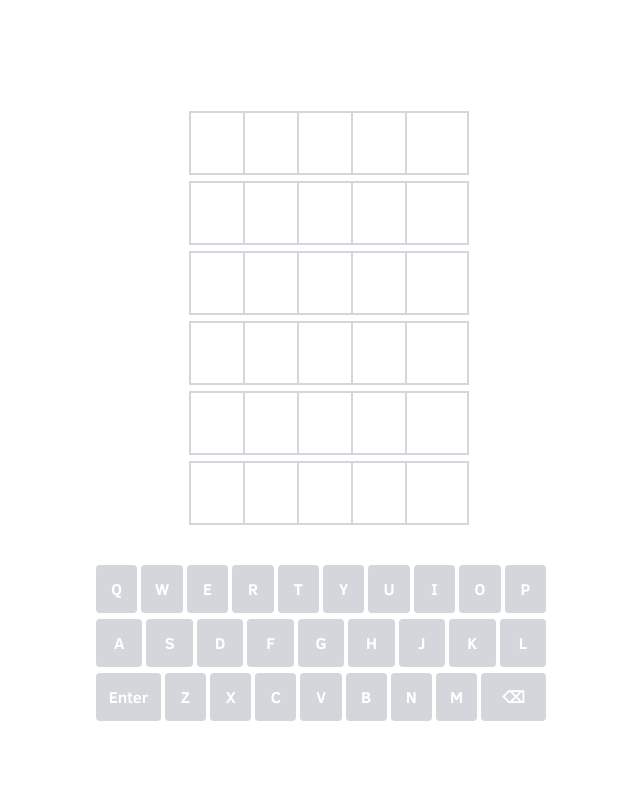
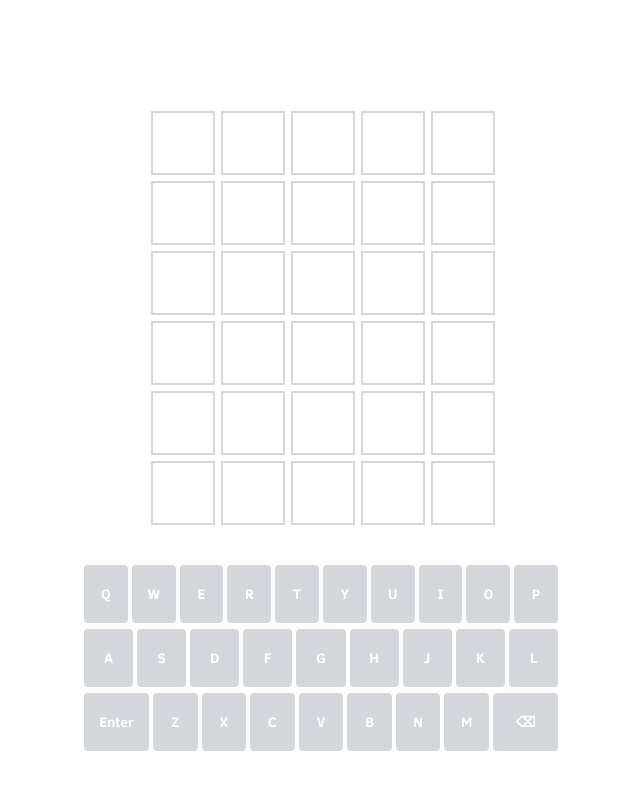
Before and after one commit to wesleywardlaw/wordle-clone, a React (Vite) app: page / in a window 1280 px wide. Shown: the top 790 px of the page, without its empty margins (319-959 px from the left). Built offline with nearby package versions, Linux system fonts and the light colour scheme.

Commit message:
Revert "update spacing"
This reverts commit 4bd35080b058cc458f7c9bb8f09cd259a5d7b551.

```diff
--- a/src/App.tsx
+++ b/src/App.tsx
@@ -164,9 +164,9 @@ const App = () => {
         <div
           style={{
             display: "grid",
-            gridTemplateColumns: "repeat(5, clamp(40px, 14vw, 48px))",
-            rowGap: "clamp(2px, 1vw, 6px)",
-            columnGap: "clamp(2px, 1vw, 6px)",
+            gridTemplateColumns: "repeat(5, clamp(40px, 14vw, 60px))",
+            rowGap: "clamp(4px, 1vw, 6px)",
+            columnGap: "clamp(2px, 2vw, 10px)",
           }}
         >
           {grid.map((row, rowIndex) => {
--- a/src/Keyboard.tsx
+++ b/src/Keyboard.tsx
@@ -46,6 +46,9 @@ const Keyboard: React.FC<KeyboardProps> = ({
         marginTop: "20px",
         width: "100%",
         maxWidth: "100%",
+        display: "flex",
+        flexDirection: "column",
+        alignItems: "center",
         padding: "0 4px",
       }}
     >
@@ -65,11 +68,11 @@ const Keyboard: React.FC<KeyboardProps> = ({
               onClick={() => onKeyPress(key)}
               style={{
                 flex: "1",
-                height: "clamp(36px, 10vw, 48px)",
+                height: "clamp(40px, 12vw, 58px)",
                 minWidth:
                   key === "Enter" || key === "Backspace"
                     ? "clamp(50px, 14vw, 65px)"
-                    : "clamp(30px, 8vw, 40px)",
+                    : "clamp(30px, 8vw, 43px)",
                 margin: "0 2px",
                 borderRadius: "4px",
                 border: "none",
@@ -78,7 +81,7 @@ const Keyboard: React.FC<KeyboardProps> = ({
                 fontWeight: "bold",
                 cursor: "pointer",
                 fontFamily: "Clear Sans",
-                fontSize: "clamp(12px, 3vw, 16px)",
+                fontSize: "clamp(10px, 3vw, 14px)",
               }}
             >
               {key === "Backspace" ? "⌫" : key}
```
